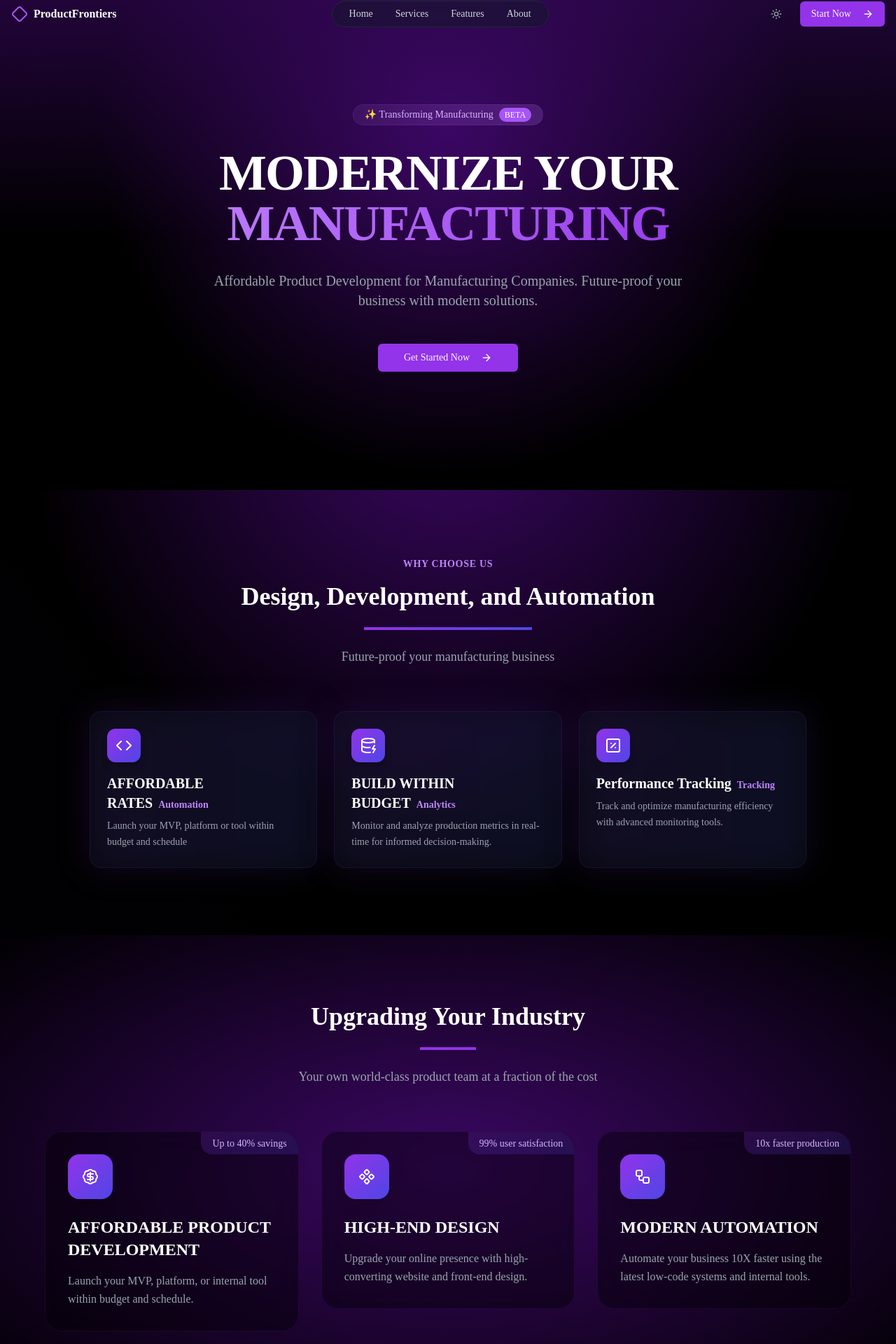
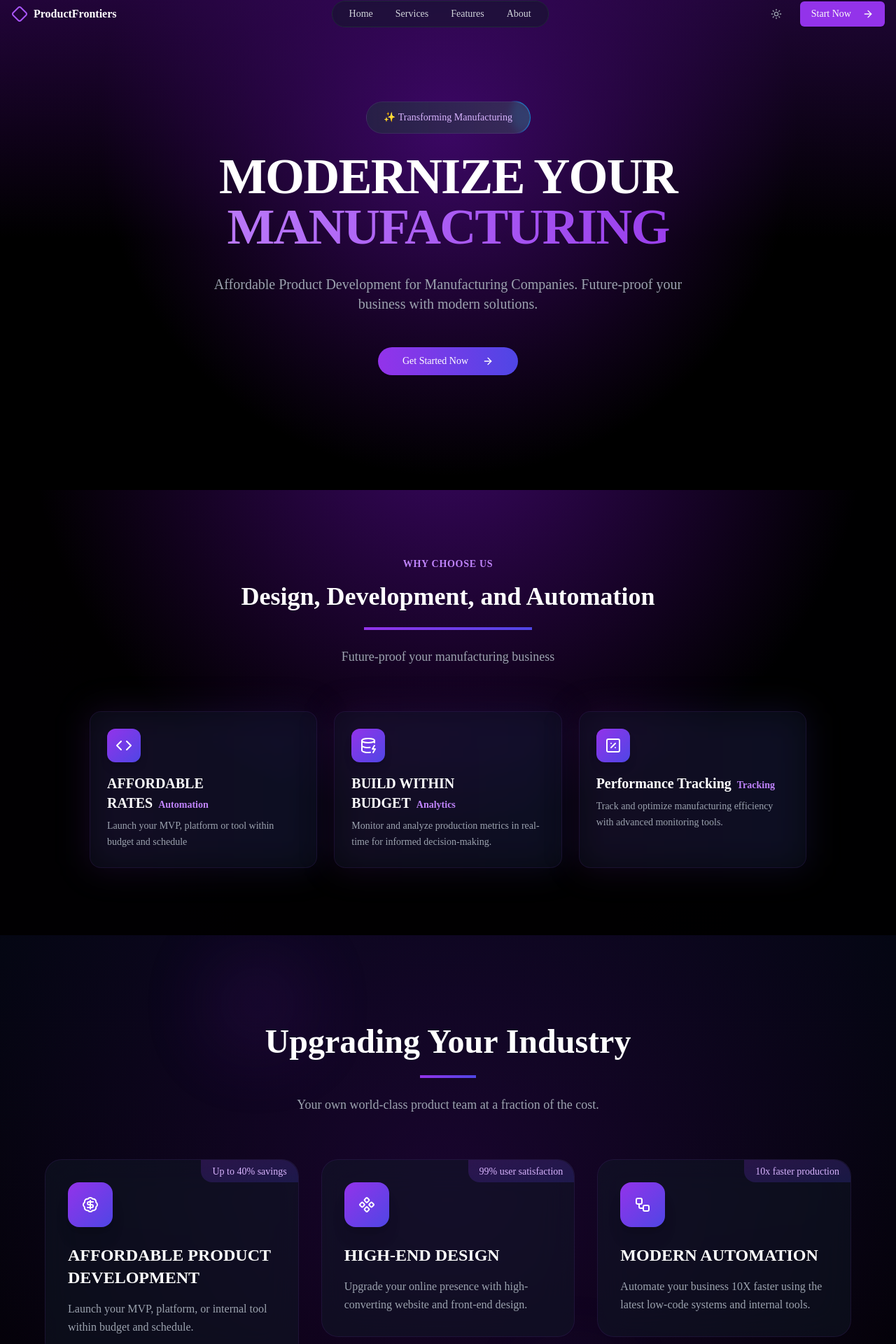
Before and after one commit to ake144/product, a Next.js app: page / in a window 1280 px wide. Shown: the part 20-1940 px from the top of the page at 70% size. Built offline with nearby package versions, Linux system fonts and the light colour scheme.

Commit message:
ui stuff

```diff
--- a/components/hero-section.tsx
+++ b/components/hero-section.tsx
@@ -2,7 +2,8 @@
 
 
 import { motion } from "framer-motion";
-import { Button } from "./ui/button";
+import { MovingButton } from "./ui/moving-border";
+import { Button  }   from "./ui/button"
 import { ArrowRight } from "lucide-react";
 import { useEffect, useState } from "react";
 
@@ -30,10 +31,16 @@ return(
 
       <div className="container mx-auto px-4 relative z-10">
         <div className={`max-w-4xl mx-auto text-center transition-all duration-1000 transform ${isVisible ? 'translate-y-0 opacity-100' : 'translate-y-10 opacity-0'}`}>
-          <div className="inline-flex items-center space-x-2 bg-gradient-to-r from-purple-400/10 to-purple-400/20 rounded-full px-4 py-1 mb-8 backdrop-blur-sm border border-purple-400/10">
-            <span className="text-purple-300 text-sm">✨ Transforming Manufacturing</span>
-            <span className="bg-purple-500 rounded-full px-2 py-0.5 text-xs text-white">BETA</span>
-          </div>
+
+        <MovingButton
+            containerClassName="w-auto h-1/2 mb-6 max-w-[300px] mx-auto"
+            borderRadius="1.75rem"
+            className="text-purple-300 bg-gradient-to-r from-purple-400/10 to-purple-400/20 w-auto px-6 py-3 text-sm inline-flex items-center justify-center rounded-full backdrop-blur-sm border border-purple-400/10 hover:scale-105 transform transition-all"
+          >
+            ✨ Transforming Manufacturing
+          </MovingButton>
+
+
 
           {/* Animated Heading */}
           <motion.h1
@@ -59,11 +66,18 @@ return(
           </motion.p>
 
           <div className="flex flex-col sm:flex-row items-center justify-center gap-4">
-            <Button size="lg" className="bg-purple-600 hover:bg-purple-700 min-w-[200px]">
-              Get Started Now
-              <ArrowRight className="ml-2 h-5 w-5" />
-            </Button>
-          </div>
+          <Button
+            size="lg"
+            className="bg-gradient-to-r from-purple-600 to-indigo-600 text-white px-6 py-3 rounded-full min-w-[200px] flex items-center justify-center gap-3 transition-all duration-300 ease-in-out transform hover:scale-105 hover:shadow-lg focus:outline-none focus:ring-4 focus:ring-purple-300"
+          >
+            <span>Get Started Now</span>
+            <ArrowRight className="ml-2 h-5 w-5 transform transition-all duration-300 ease-in-out group-hover:translate-x-2" />
+          </Button>
+        </div>
+
+
+
+
         </div>
       </div>
     </section>
--- /dev/null
+++ b/components/ui/badge.tsx
@@ -0,0 +1,36 @@
+import * as React from "react"
+import { cva, type VariantProps } from "class-variance-authority"
+
+import { cn } from "@/lib/utils"
+
+const badgeVariants = cva(
+  "inline-flex items-center rounded-md border px-2.5 py-0.5 text-xs font-semibold transition-colors focus:outline-none focus:ring-2 focus:ring-ring focus:ring-offset-2",
+  {
+    variants: {
+      variant: {
+        default:
+          "border-transparent bg-primary text-primary-foreground shadow hover:bg-primary/80",
+        secondary:
+          "border-transparent bg-secondary text-secondary-foreground hover:bg-secondary/80",
+        destructive:
+          "border-transparent bg-destructive text-destructive-foreground shadow hover:bg-destructive/80",
+        outline: "text-foreground",
+      },
+    },
+    defaultVariants: {
+      variant: "default",
+    },
+  }
+)
+
+export interface BadgeProps
+  extends React.HTMLAttributes<HTMLDivElement>,
+    VariantProps<typeof badgeVariants> {}
+
+function Badge({ className, variant, ...props }: BadgeProps) {
+  return (
+    <div className={cn(badgeVariants({ variant }), className)} {...props} />
+  )
+}
+
+export { Badge, badgeVariants }
--- /dev/null
+++ b/components/ui/moving-border.tsx
@@ -0,0 +1,139 @@
+"use client";
+import React from "react";
+import {
+  motion,
+  useAnimationFrame,
+  useMotionTemplate,
+  useMotionValue,
+  useTransform,
+} from "framer-motion";
+import { useRef } from "react";
+import { cn } from "@/lib/utils";
+
+export function MovingButton({
+  borderRadius = "1.75rem",
+  children,
+  as: Component = "button",
+  containerClassName,
+  borderClassName,
+  duration,
+  className,
+  ...otherProps
+}: {
+  borderRadius?: string;
+  children: React.ReactNode;
+  as?: any;
+  containerClassName?: string;
+  borderClassName?: string;
+  duration?: number;
+  className?: string;
+  [key: string]: any;
+}) {
+  return (
+    <Component
+      className={cn(
+        "bg-transparent relative text-xl  h-16 w-40 p-[1px] overflow-hidden ",
+        containerClassName
+      )}
+      style={{
+        borderRadius: borderRadius,
+      }}
+      {...otherProps}
+    >
+      <div
+        className="absolute inset-0"
+        style={{ borderRadius: `calc(${borderRadius} * 0.96)` }}
+      >
+        <MovingBorder duration={duration} rx="30%" ry="30%">
+          <div
+            className={cn(
+              "h-20 w-20 opacity-[0.8] bg-[radial-gradient(var(--sky-500)_40%,transparent_60%)]",
+              borderClassName
+            )}
+          />
+        </MovingBorder>
+      </div>
+
+      <div
+        className={cn(
+          "relative bg-slate-900/[0.8] border border-slate-800 backdrop-blur-xl text-white flex items-center justify-center w-full h-full text-sm antialiased",
+          className
+        )}
+        style={{
+          borderRadius: `calc(${borderRadius} * 0.96)`,
+        }}
+      >
+        {children}
+      </div>
+    </Component>
+  );
+}
+
+export const MovingBorder = ({
+  children,
+  duration = 2000,
+  rx,
+  ry,
+  ...otherProps
+}: {
+  children: React.ReactNode;
+  duration?: number;
+  rx?: string;
+  ry?: string;
+  [key: string]: any;
+}) => {
+  const pathRef = useRef<any>();
+  const progress = useMotionValue<number>(0);
+
+  useAnimationFrame((time) => {
+    const length = pathRef.current?.getTotalLength();
+    if (length) {
+      const pxPerMillisecond = length / duration;
+      progress.set((time * pxPerMillisecond) % length);
+    }
+  });
+
+  const x = useTransform(
+    progress,
+    (val) => pathRef.current?.getPointAtLength(val).x
+  );
+  const y = useTransform(
+    progress,
+    (val) => pathRef.current?.getPointAtLength(val).y
+  );
+
+  const transform = useMotionTemplate`translateX(${x}px) translateY(${y}px) translateX(-50%) translateY(-50%)`;
+
+  return (
+    <>
+      <svg
+        xmlns="http://www.w3.org/2000/svg"
+        preserveAspectRatio="none"
+        className="absolute h-full w-full"
+        width="100%"
+        height="100%"
+        {...otherProps}
+      >
+        <rect
+          fill="none"
+          width="100%"
+          height="100%"
+          rx={rx}
+          ry={ry}
+          ref={pathRef}
+        />
+      </svg>
+      <motion.div
+        style={{
+          position: "absolute",
+          top: 0,
+          left: 0,
+          display: "inline-block",
+          transform,
+        }}
+      >
+        {children}
+      </motion.div>
+    </>
+  );
+};
--- a/components/upgrade.tsx
+++ b/components/upgrade.tsx
@@ -1,44 +1,97 @@
-'use client'
+"use client";
 
 import { benefits } from "@/lib/data";
 import { motion } from "framer-motion";
-
+import Image from "next/image";
 
 const UpgradeSection = () => {
+  const containerVariants = {
+    hidden: { opacity: 0, y: 20 },
+    visible: {
+      opacity: 1,
+      y: 0,
+      transition: {
+        staggerChildren: 0.2,
+        duration: 0.8,
+      },
+    },
+  };
+
+  const itemVariants = {
+    hidden: { opacity: 0, y: 20 },
+    visible: {
+      opacity: 1,
+      y: 0,
+      transition: { type: "spring", stiffness: 120 },
+    },
+  };
+
   return (
-    <section className="relative py-24 overflow-hidden">
-      <div className="absolute inset-0 bg-black/95" />
-      <div className="absolute inset-0 bg-[radial-gradient(ellipse_at_center,#3b0764,transparent)]" />
+    <section className="relative py-32 overflow-hidden bg-black">
+      {/* Background */}
+      <div className="absolute inset-0 bg-gradient-to-b from-gray-950 to-black opacity-90" />
+      <div className="absolute inset-0 bg-[radial-gradient(circle_800px_at_center,#3b0764,transparent)] opacity-40" />
+
+      {/* Floating Orbs */}
+      <motion.div
+        className="absolute top-10 left-1/4 w-24 h-24 bg-purple-700 rounded-full opacity-30 blur-3xl"
+        animate={{ y: [0, 30, 0] }}
+        transition={{ duration: 6, repeat: Infinity }}
+      />
+      <motion.div
+        className="absolute bottom-10 right-1/3 w-16 h-16 bg-indigo-500 rounded-full opacity-40 blur-3xl"
+        animate={{ y: [0, -30, 0] }}
+        transition={{ duration: 8, repeat: Infinity }}
+      />
 
       <div className="container relative z-10 mx-auto px-4">
+        {/* Header */}
         <motion.div
-          initial={{ opacity: 0, y: 20 }}
-          whileInView={{ opacity: 1, y: 0 }}
+          initial="hidden"
+          whileInView="visible"
           viewport={{ once: true }}
-          transition={{ duration: 0.8 }}
+          variants={containerVariants}
           className="text-center mb-16"
         >
-        <h2 className="text-3xl md:text-4xl font-bold text-white mb-6">
-          Upgrading Your Industry
-          </h2>
-          <div className="w-20 h-1 bg-purple-600 mx-auto mb-6" />
-          <p className="text-lg text-gray-400 max-w-2xl mx-auto">
-          Your own world-class product team at a fraction of the cost
-          </p>
+          <motion.h2
+            variants={itemVariants}
+            className="text-4xl md:text-5xl font-bold text-white mb-6"
+          >
+            Upgrading Your Industry
+          </motion.h2>
+          <motion.div
+            variants={itemVariants}
+            className="w-20 h-1 bg-gradient-to-r from-purple-600 to-indigo-600 mx-auto mb-6"
+          />
+          <motion.p
+            variants={itemVariants}
+            className="text-lg text-gray-400 max-w-2xl mx-auto"
+          >
+            Your own world-class product team at a fraction of the cost.
+          </motion.p>
         </motion.div>
 
-        <div className="grid grid-cols-1 md:grid-cols-3 gap-8 max-w-6xl mx-auto">
+        {/* Benefits */}
+        <motion.div
+          initial="hidden"
+          whileInView="visible"
+          viewport={{ once: true }}
+          variants={containerVariants}
+          className="grid grid-cols-1 md:grid-cols-3 gap-8 max-w-6xl mx-auto"
+        >
           {benefits.map((benefit, index) => (
             <motion.div
               key={index}
-              initial={{ opacity: 0, y: 20 }}
-              whileInView={{ opacity: 1, y: 0 }}
-              viewport={{ once: true }}
-              transition={{ duration: 0.5, delay: index * 0.1 }}
-              className="relative group"
+              variants={itemVariants}
+              className="relative group overflow-hidden"
             >
-              <div className="absolute inset-0 bg-gradient-to-br from-purple-600/20 to-indigo-600/20 rounded-3xl blur-2xl group-hover:blur-3xl transition-all duration-500 opacity-0 group-hover:opacity-100" />
-              <div className="relative bg-black/40 backdrop-blur-xl rounded-3xl p-8 border border-purple-500/10 group-hover:border-purple-500/30 transition-all duration-300">
+              <motion.div
+                initial={{ scale: 1 }}
+                whileHover={{ scale: 1.05, rotate: 2 }}
+                transition={{ duration: 0.4 }}
+                className="absolute inset-0 bg-gradient-to-br from-purple-600/10 to-indigo-600/10 rounded-3xl blur-2xl group-hover:blur-3xl transition-all duration-500 opacity-0 group-hover:opacity-100"
+              />
+              <div className="relative bg-gray-900/50 backdrop-blur-xl rounded-3xl p-8 border border-purple-500/10 group-hover:border-purple-500/30 transition-all duration-300">
                 <div className="absolute top-0 right-0 bg-gradient-to-br from-purple-600/20 to-indigo-600/20 px-4 py-1 rounded-bl-2xl rounded-tr-3xl">
                   <span className="text-purple-300 text-sm font-medium">
                     {benefit.stat}
@@ -47,21 +100,22 @@ const UpgradeSection = () => {
                 <div className="bg-gradient-to-br from-purple-600 to-indigo-600 w-16 h-16 rounded-2xl flex items-center justify-center mb-6 shadow-xl group-hover:scale-110 transition-transform duration-300">
                   {benefit.icon}
                 </div>
-                <h3 className="text-2xl font-bold text-white mb-4">
+                <h3 className="text-2xl font-bold text-white mb-4 group-hover:text-purple-300 transition-colors duration-300">
                   {benefit.title}
                 </h3>
-                <p className="text-gray-400 leading-relaxed">
+                <p className="text-gray-400 leading-relaxed group-hover:text-gray-300 transition-colors duration-300">
                   {benefit.desc}
                 </p>
               </div>
             </motion.div>
           ))}
-        </div>
+        </motion.div>
       </div>
+
+      {/* Decorative Accent Line */}
+      <div className="absolute bottom-0 left-0 right-0 h-px bg-gradient-to-r from-transparent via-purple-500/50 to-transparent" />
     </section>
   );
 };
 
-
-
-export default UpgradeSection
+export default UpgradeSection;
--- a/package.json
+++ b/package.json
@@ -19,6 +19,7 @@
     "next": "14.2.16",
     "react": "^18",
     "react-dom": "^18",
+    "react-intersection-observer": "^9.13.1",
     "tailwind-merge": "^2.5.4",
     "tailwindcss-animate": "^1.0.7"
   },
```
Also changed, not shown: components/faq.tsx (+17 -4 lines), components/landing-page.tsx (+0 -9 lines), tailwind.config.ts (+19 -2 lines), 1 other file (tests, documents, lock files or other folders).
